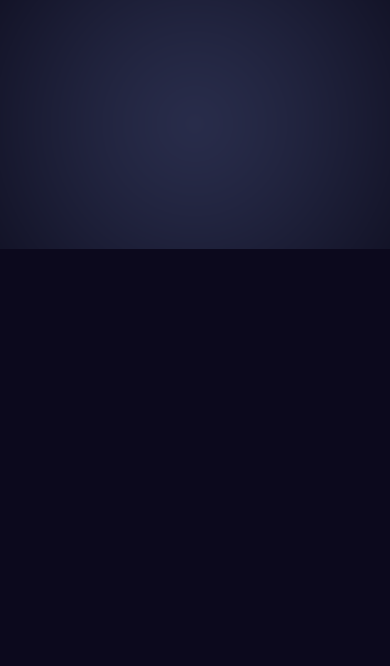
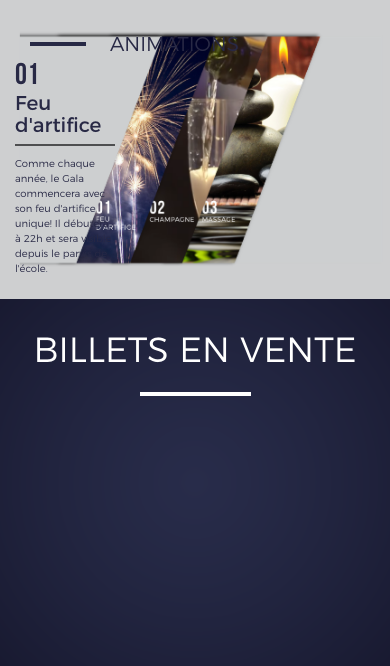
Before and after one commit to akinoavx13/site-gala-2017-web, a PHP site: page / in a window 390 px wide. Shown: the part 892-1558 px from the top of the page. Before the commit the page ends 1141 px from the top, so only its background shows below. Run offline with PHP 8.4, Linux system fonts and the light colour scheme.

Commit message:
Add animations section

```diff
--- a/css/custom.css
+++ b/css/custom.css
@@ -1,5 +1,5 @@
 #home {
-    background-image: url("../img/home-background.png");
+    background-image: url("../img/header.jpg");
 }
 
 #artist {
@@ -8,6 +8,12 @@
 
 #tickets {
     background-image: url("../img/billeterie-background.png");
+}
+
+#animations {
+    background-image: url("../img/animations-background.png");
+    width: 100%;
+    height: auto;
 }
 
 #gala-title {
@@ -41,7 +47,7 @@
     text-transform: uppercase;
 }
 
-.header-title {
+.header-title, .header-title-dark {
     background: url("../img/icons/bar.png") no-repeat left;
     font-family: Montserrat-Light, sans-serif;
     font-size: 30px;
@@ -53,6 +59,11 @@
     padding-left: 80px;
 }
 
+.header-title-dark {
+    background: url("../img/icons/bar-dark.png") no-repeat left;
+    color: #282945;
+}
+
 #artists-name {
     position: absolute;
     top: 50%;
@@ -62,3 +73,38 @@
     width: 100%;
     min-height: auto;
 }
+
+#header-title-tickets {
+    background: url("../img/icons/bar-underline.png") no-repeat bottom center;
+    font-family: Montserrat-Light, sans-serif;
+    font-size: 60px;
+    color: white;
+    text-transform: uppercase;
+    padding-top: 40px;
+    padding-bottom: 20px;
+}
+
+.animation {
+    color: #282945;
+    width: 250px;
+    text-align: left;
+}
+
+.animation h1 {
+    font-family: BebasNeue, sans-serif;
+    font-size: 90px;
+}
+
+.animation h2 {
+    font-family: Montserrat-Regular, sans-serif;
+    font-size: 50px;
+    background: url("../img/icons/animation-bar.png") no-repeat bottom center;
+    padding-bottom: 30px;
+}
+
+.animation p {
+    font-family: Montserrat-Light, sans-serif;
+    font-size: 13px;
+    margin-top: 30px;
+    max-width: 200px;
+}
--- a/css/media.css
+++ b/css/media.css
@@ -17,7 +17,7 @@
         font-size: 40px;
     }
 
-    .header-title {
+    .header-title, .header-title-dark {
         font-size: 20px;
     }
 
@@ -32,4 +32,46 @@
         -webkit-background-size: cover;
         background-size: cover;
     }
+
+    #header-title-tickets {
+        font-size: 35px;
+        padding-top: 25px;
+        padding-bottom: 20px;
+    }
+
+    #animations {
+        background-image: url("../img/animations-background-mobile.png");
+        background-size: 100% auto;
+        background-repeat: no-repeat;
+        background-color: rgb(206, 207, 208);
+        height: 300px;
+    }
+
+    .animation {
+        position: absolute;
+        top: 60px;
+        color: #282945;
+        width: 100px;
+        text-align: left;
+    }
+
+    .animation h1 {
+        font-family: BebasNeue, sans-serif;
+        font-size: 30px;
+        margin: 0;
+    }
+
+    .animation h2 {
+        font-family: Montserrat-Regular, sans-serif;
+        font-size: 20px;
+        background: url("../img/icons/animation-bar.png") no-repeat bottom center;
+        padding-bottom: 10px;
+    }
+
+    .animation p {
+        font-family: Montserrat-Light, sans-serif;
+        font-size: 10px;
+        margin-top: 10px;
+        max-width: 100px;
+    }
 }
--- a/index.html
+++ b/index.html
@@ -10,7 +10,7 @@
     <title>Gala IMT Atlantique | Campus Nantes</title>
 
     <!-- Bootstrap core CSS -->
-    <link href="vendor/bootstrap/css/bootstrap.min.css" rel="stylesheet">
+    <link href="vendor/bootstrap/css/bootstrap.css" rel="stylesheet">
 
     <!-- Custom fonts for this template -->
     <link href="vendor/font-awesome/css/font-awesome.min.css" rel="stylesheet" type="text/css">
@@ -76,10 +76,21 @@
     </div>
 </header>
 
+<header class="masthead" id="animations">
+    <p class="header-title-dark">Animations</p>
+    <div class="header-content">
+        <div class="animation" id="fireworks">
+            <h1>01</h1>
+            <h2>Feu d'artifice</h2>
+            <p>Comme chaque année, le Gala commencera avec son feu d'artifice unique! Il débutera à 22h et sera visible depuis le parvis de l'école.</p>
+        </div>
+    </div>
+</header>
+
+
 <header class="masthead" id="tickets">
+    <p id="header-title-tickets">Billets en vente</p>
     <div class="header-content">
-        <div class="header-content-inner">
-        </div>
     </div>
 </header>
 
```
Also changed, not shown: img/animations-background-mobile.png (added), img/animations-background.png (added), img/header.jpg (renamed from img/home-background.png), img/icons/animation-bar.png (added), img/icons/arrow-right.png (renamed from img/icons/Arrow-OutRight-icon.png), img/icons/bar-dark.png (added), img/icons/bar-underline.png (added).
